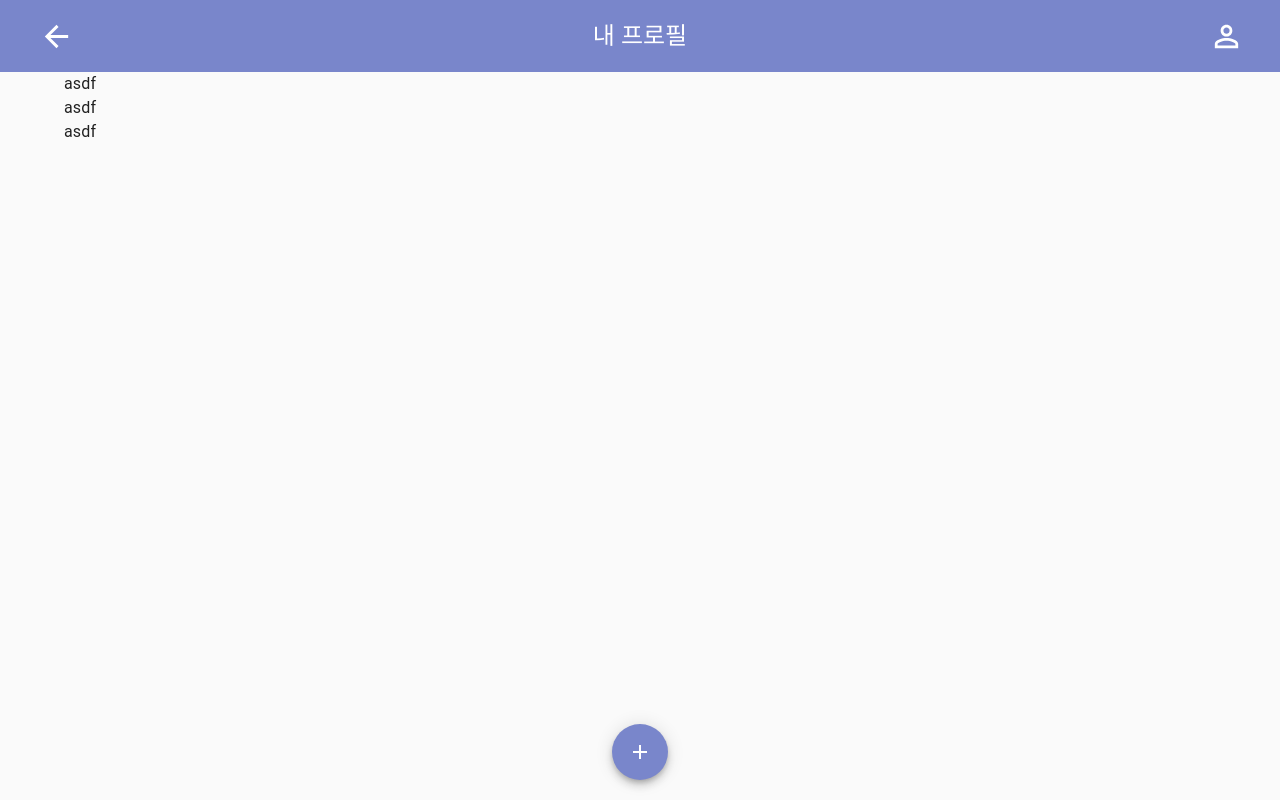
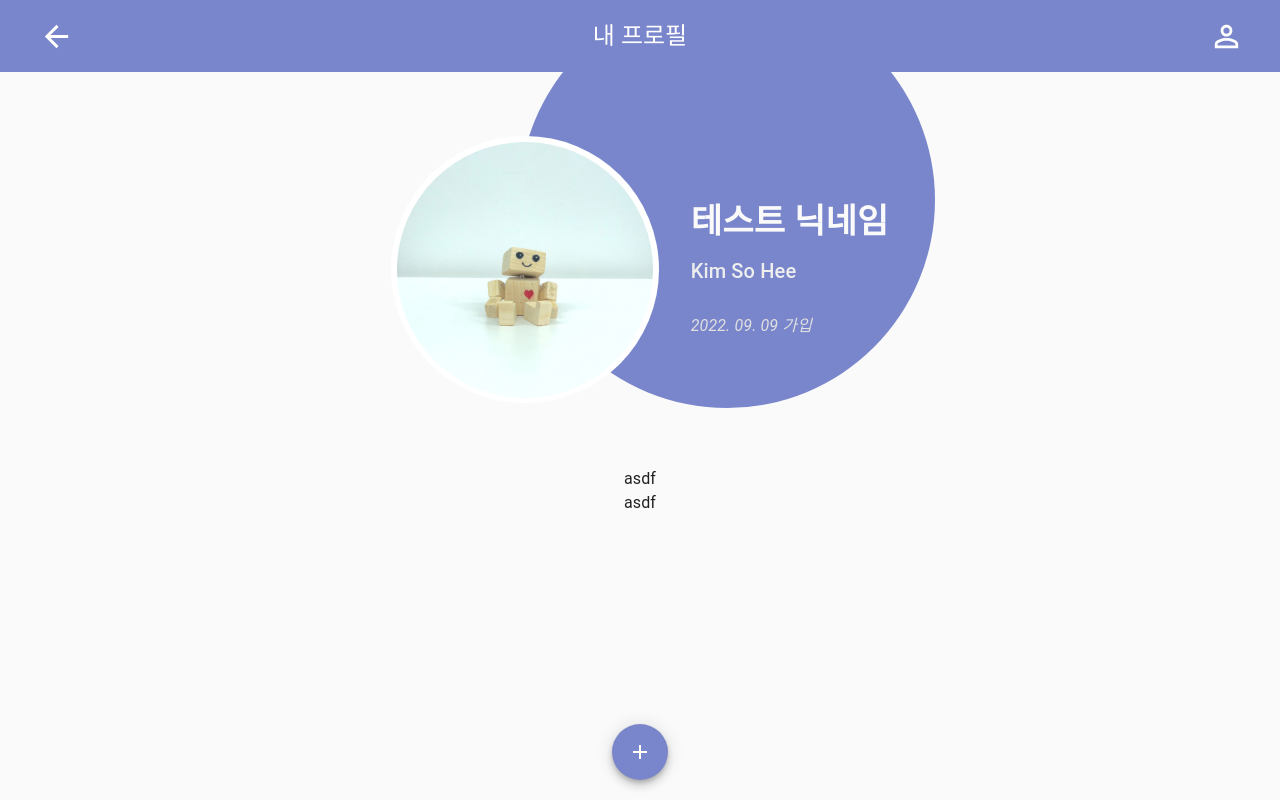
Before and after one commit to PUE-AI-ChatBot/PUE-FE, a Next.js app: page /profile in a window 1280 px wide. Built offline with nearby package versions, Linux system fonts and the light colour scheme.

Commit message:
feat : 프로필 페이지 개발 (1)
- 닉네임, 프로필 등 meta UI 개발
- mock 데이터 기반

```diff
--- /dev/null
+++ b/src/components/Avatar/ProfileAvatar.tsx
@@ -0,0 +1,14 @@
+import React from 'react';
+import { Avatar } from '@mui/material';
+
+type IProfileAvatar = { src?: string; length: string };
+const ProfileAvatar = ({ src, length }: IProfileAvatar) => {
+  return (
+    <Avatar
+      sx={{ width: length, height: length }}
+      src={src || '/profile.jpg'}
+    />
+  );
+};
+
+export default ProfileAvatar;
--- a/src/components/chat/index.tsx
+++ b/src/components/chat/index.tsx
@@ -43,8 +43,9 @@ const ChatContainer = () => {
     <Box
       display={'flex'}
       flexDirection={'column'}
-      px={4}
+      px={2}
       pb={4}
+      width={1}
       height={'100%'}
       justifyContent={'space-between'}
     >
--- a/src/components/navigation/index.tsx
+++ b/src/components/navigation/index.tsx
@@ -2,23 +2,26 @@ import React from 'react';
 import QuickButton from './QuickButton';
 import Gnb from './GNB';
 import NavigationProvider from './NavigationProvider';
-import { Container } from '@mui/material';
+import { Box, Container } from '@mui/material';
 
 type INavigation = React.PropsWithChildren;
 const Navigation = ({ children }: INavigation) => {
   return (
     <NavigationProvider>
       <Gnb />
+      <Box bgcolor={'background.default'} overflow={'hidden'}>
         <Container
-        disableGutters
           sx={{
             height: 'calc(100vh - 4.5rem)',
-          bgcolor: 'background.default',
-          overflow: 'hidden',
+            position: 'relative',
+            display: 'flex',
+            alignItems: 'center',
+            flexDirection: 'column',
           }}
         >
           {children}
         </Container>
+      </Box>
       <QuickButton />
     </NavigationProvider>
   );
--- a/src/components/profile/Info.tsx
+++ /dev/null
@@ -1,8 +0,0 @@
-import React from 'react';
-
-type IInfo = {};
-const Info = ({}: IInfo) => {
-  return <div>asdf</div>;
-};
-
-export default Info;
--- /dev/null
+++ b/src/components/profile/info/index.tsx
@@ -0,0 +1,31 @@
+import React from 'react';
+import { Box } from '@mui/material';
+import Meta from '@components/profile/info/meta';
+
+const Info = () => {
+  /**
+   * @todo
+   *   User domain 상태 관리
+   */
+  return (
+    <div>
+      <Box
+        position={'absolute'}
+        width={'26rem'}
+        bgcolor={'primary.main'}
+        borderRadius={'13rem'}
+        top={'-5rem'}
+        ml={'8rem'}
+        height={'26rem'}
+        zIndex={0}
+      />
+      <Meta
+        nickName={'테스트 닉네임'}
+        userName={'Kim So Hee'}
+        register={'2022. 09. 09'}
+      />
+    </div>
+  );
+};
+
+export default Info;
--- /dev/null
+++ b/src/components/profile/info/meta.tsx
@@ -0,0 +1,45 @@
+import React from 'react';
+import { Box, Stack, Typography } from '@mui/material';
+import ProfileAvatar from '@components/Avatar/ProfileAvatar';
+
+type IMeta = { nickName: string; userName: string; register: string };
+
+const Meta = ({ nickName, userName, register }: IMeta) => {
+  return (
+    <Stack
+      direction={'row'}
+      spacing={'2rem'}
+      py={'4rem'}
+      zIndex={1}
+      position={'relative'}
+    >
+      <Box
+        p={0.7}
+        bgcolor={'background.paper'}
+        width={'fit-content'}
+        borderRadius={'50%'}
+      >
+        <ProfileAvatar length={'16rem'} />
+      </Box>
+      <Stack spacing={'0.7rem'} justifyContent={'center'}>
+        <Typography variant={'h4'} color={'grey.50'} fontWeight={'bold'}>
+          {nickName}
+        </Typography>
+        <Typography variant={'h6'} color={'grey.200'}>
+          {userName}
+        </Typography>
+        <Typography
+          variant={'body1'}
+          pt={'1rem'}
+          color={'grey.300'}
+          boxSizing={'border-box'}
+          fontStyle={'italic'}
+        >
+          {register} 가입
+        </Typography>
+      </Stack>
+    </Stack>
+  );
+};
+
+export default Meta;
--- a/src/pages/profile/index.tsx
+++ b/src/pages/profile/index.tsx
@@ -10,19 +10,18 @@
  */
 
 import React from 'react';
-import { Container } from '@mui/material';
-import Info from '@components/profile/Info';
+import Info from '@components/profile/info';
 import History from '@components/profile/History';
 import Setting from '@components/profile/Setting';
 
 type IProfile = {};
 const Profile = ({}: IProfile) => {
   return (
-    <Container>
+    <>
       <Info />
       <History />
       <Setting />
-    </Container>
+    </>
   );
 };
 
```
Also changed, not shown: public/profile.jpg (added). Lines whose indentation alone changed are shown as unchanged.
